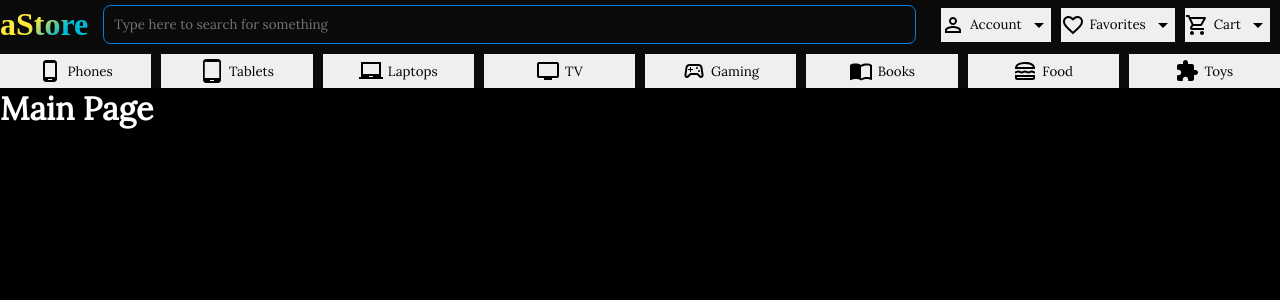
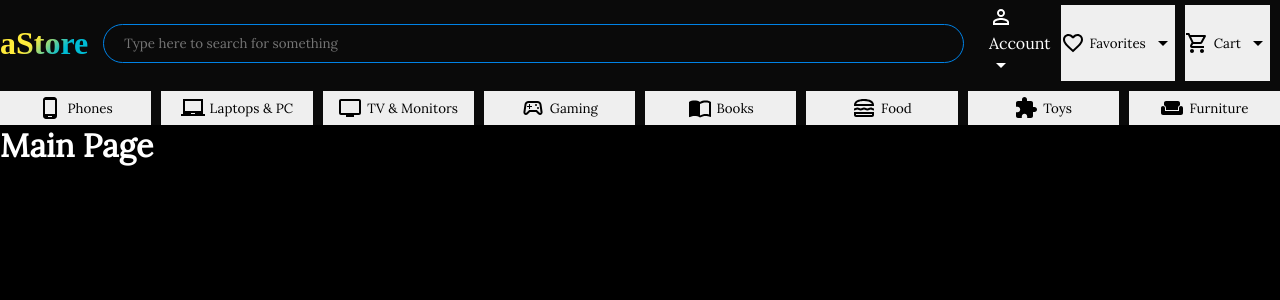
Before and after one commit to Xaphan64/aStore, a React (Create React App) app: page / in a window 1280 px wide. Shown: the top 300 px of the page. Built offline with nearby package versions, Linux system fonts and the light colour scheme; a web font is replaced by a local one.

Commit message:
multiple implements
created more pages like orders, favorites and add products

```diff
--- a/src/App.jsx
+++ b/src/App.jsx
@@ -12,6 +12,9 @@ import MainPage from "./components/pages/MainPage/MainPage";
 import Login from "./components/pages/Login/Login";
 import Register from "./components/pages/Register/Register";
 import Layout from "./components/layout/Layout/Layout";
+import Orders from "./components/pages/Orders/Orders";
+import Favorites from "./components/pages/Favorites/Favorites";
+import AddProducts from "./components/pages/AddProducts/AddProducts";
 
 // CONFIGURATION
 const App = () => {
@@ -34,6 +37,9 @@ const App = () => {
 
         <Route element={<Layout />}>
           <Route path="/" element={<MainPage />} />
+          <Route path="/orders" element={<Orders />} />
+          <Route path="/favorites" element={<Favorites />} />
+          <Route path="/add-products" element={<AddProducts />} />
         </Route>
       </Routes>
     </Router>
--- /dev/null
+++ b/src/components/assets/MUI-icons.js
@@ -0,0 +1,39 @@
+//register
+import InfoOutlinedIcon from "@mui/icons-material/InfoOutlined";
+
+//login
+import GoogleIcon from "@mui/icons-material/Google";
+
+//header
+import ShoppingCartOutlinedIcon from "@mui/icons-material/ShoppingCartOutlined";
+import FavoriteBorderOutlinedIcon from "@mui/icons-material/FavoriteBorderOutlined";
+import PersonOutlineOutlinedIcon from "@mui/icons-material/PersonOutlineOutlined";
+import PhoneAndroidOutlinedIcon from "@mui/icons-material/PhoneAndroidOutlined";
+import LaptopChromebookOutlinedIcon from "@mui/icons-material/LaptopChromebookOutlined";
+import TvIcon from "@mui/icons-material/Tv";
+import SportsEsportsOutlinedIcon from "@mui/icons-material/SportsEsportsOutlined";
+import ImportContactsOutlinedIcon from "@mui/icons-material/ImportContactsOutlined";
+import LunchDiningOutlinedIcon from "@mui/icons-material/LunchDiningOutlined";
+import ExtensionIcon from "@mui/icons-material/Extension";
+import ArrowDropDownIcon from "@mui/icons-material/ArrowDropDown";
+import WeekendIcon from "@mui/icons-material/Weekend";
+
+//register export
+export const warningIcon = <InfoOutlinedIcon />;
+
+//login export
+export const googleIcon = <GoogleIcon />;
+
+//header export
+export const profileIcon = <PersonOutlineOutlinedIcon />;
+export const favoriteIcon = <FavoriteBorderOutlinedIcon />;
+export const cartIcon = <ShoppingCartOutlinedIcon />;
+export const dropdownIcon = <ArrowDropDownIcon />;
+export const phoneIcon = <PhoneAndroidOutlinedIcon />;
+export const laptopIcon = <LaptopChromebookOutlinedIcon />;
+export const tvIcon = <TvIcon />;
+export const gamingIcon = <SportsEsportsOutlinedIcon />;
+export const booksIcon = <ImportContactsOutlinedIcon />;
+export const foodIcon = <LunchDiningOutlinedIcon />;
+export const toysIcon = <ExtensionIcon />;
+export const furnitureIcon = <WeekendIcon />;
--- /dev/null
+++ b/src/components/layout/Header/Dropdown.jsx
@@ -0,0 +1,53 @@
+// ASSETS
+
+// STYLES
+
+// LIBRARIES
+import { useNavigate } from "react-router-dom";
+
+// MISC
+
+// COMPONENTS
+
+// CONFIGURATION
+
+// PROPERTIES
+
+// API REQUESTS
+
+// LIBRARY CONSTANTS
+const account = localStorage.getItem("Username");
+// const navigate = useNavigate();
+
+// STATE CONSTANTS
+
+// LIFE CYCLE
+
+// EVENT HANDLERS
+export const DropdownAccount = () => {
+  return (
+    <div className="dropdown-account">
+      <span>Hello, {account}</span>
+
+      <ul>
+        <li
+        // onClick={() => navigate("/orders")}
+        >
+          My Orders
+        </li>
+        <li
+        // onClick={() => navigate("/favorites")}
+        >
+          My Favorites
+        </li>
+        <li
+        // onClick={() => navigate("/add-products")}
+        >
+          Add Products
+        </li>
+      </ul>
+
+      <span>Logout</span>
+    </div>
+  );
+};
--- a/src/components/layout/Header/Header.jsx
+++ b/src/components/layout/Header/Header.jsx
@@ -1,28 +1,20 @@
 // ASSETS
-import ShoppingCartOutlinedIcon from "@mui/icons-material/ShoppingCartOutlined";
-import FavoriteBorderOutlinedIcon from "@mui/icons-material/FavoriteBorderOutlined";
-import PersonOutlineOutlinedIcon from "@mui/icons-material/PersonOutlineOutlined";
-import PhoneAndroidOutlinedIcon from "@mui/icons-material/PhoneAndroidOutlined";
-import TabletAndroidOutlinedIcon from "@mui/icons-material/TabletAndroidOutlined";
-import LaptopChromebookOutlinedIcon from "@mui/icons-material/LaptopChromebookOutlined";
-import TvIcon from "@mui/icons-material/Tv";
-import SportsEsportsOutlinedIcon from "@mui/icons-material/SportsEsportsOutlined";
-import ImportContactsOutlinedIcon from "@mui/icons-material/ImportContactsOutlined";
-import LunchDiningOutlinedIcon from "@mui/icons-material/LunchDiningOutlined";
-import ExtensionIcon from "@mui/icons-material/Extension";
-import ArrowDropDownIcon from "@mui/icons-material/ArrowDropDown";
+import { profileIcon, favoriteIcon, cartIcon, dropdownIcon, phoneIcon, laptopIcon } from "../../assets/MUI-icons";
+import { tvIcon, gamingIcon, booksIcon, foodIcon, toysIcon, furnitureIcon } from "../../assets/MUI-icons";
 
 // STYLES
 import "./Header.scss";
 
 // LIBRARIES
 import { useNavigate } from "react-router-dom";
+import { useState } from "react";
 
 // MISC
 
 // COMPONENTS
 import CustomInput from "../../atoms/CustomInput";
 import CustomButton from "../../atoms/CustomButton";
+import { DropdownAccount } from "./Dropdown";
 
 // CONFIGURATION
 const Header = () => {
@@ -33,10 +25,19 @@ const Header = () => {
   // LIBRARY CONSTANTS
   const navigate = useNavigate();
   // STATE CONSTANTS
+  const [isDropdownVisible, setIsDropdownVisible] = useState(false);
 
   // LIFE CYCLE
 
   // EVENT HANDLERS
+  const handlerMouseEnter = () => {
+    setIsDropdownVisible(true);
+  };
+
+  const handleMouseLeave = () => {
+    setIsDropdownVisible(false);
+  };
+
   return (
     <div className="header-container">
       <div className="header-row one">
@@ -47,65 +48,67 @@ const Header = () => {
         <CustomInput placeholder="Type here to search for something" />
 
         <div className="login-right-buttons">
+          <div onMouseEnter={handlerMouseEnter} onMouseLeave={handleMouseLeave}>
+            {profileIcon}
+            <span>Account</span>
+            {dropdownIcon}
+
+            {isDropdownVisible && <DropdownAccount />}
+          </div>
+
           <CustomButton>
-            <PersonOutlineOutlinedIcon />
-            <span>Account</span>
-            <ArrowDropDownIcon />
+            {favoriteIcon}
+            <span>Favorites</span>
+            {dropdownIcon}
           </CustomButton>
 
           <CustomButton>
-            <FavoriteBorderOutlinedIcon />
-            <span>Favorites</span>
-            <ArrowDropDownIcon />
-          </CustomButton>
-
-          <CustomButton>
-            <ShoppingCartOutlinedIcon />
+            {cartIcon}
             <span>Cart</span>
-            <ArrowDropDownIcon />
+            {dropdownIcon}
           </CustomButton>
         </div>
       </div>
 
       <div className="header-row two">
         <CustomButton>
-          <PhoneAndroidOutlinedIcon />
+          {phoneIcon}
           <span>Phones</span>
         </CustomButton>
 
         <CustomButton>
-          <TabletAndroidOutlinedIcon />
-          <span>Tablets</span>
+          {laptopIcon}
+          <span>Laptops & PC</span>
         </CustomButton>
 
         <CustomButton>
-          <LaptopChromebookOutlinedIcon />
-          <span>Laptops</span>
+          {tvIcon}
+          <span>TV & Monitors</span>
         </CustomButton>
 
         <CustomButton>
-          <TvIcon />
-          <span>TV</span>
-        </CustomButton>
-
-        <CustomButton>
-          <SportsEsportsOutlinedIcon />
+          {gamingIcon}
           <span>Gaming</span>
         </CustomButton>
 
         <CustomButton>
-          <ImportContactsOutlinedIcon />
+          {booksIcon}
           <span>Books</span>
         </CustomButton>
 
         <CustomButton>
-          <LunchDiningOutlinedIcon />
+          {foodIcon}
           <span>Food</span>
         </CustomButton>
 
         <CustomButton>
-          <ExtensionIcon />
+          {toysIcon}
           <span>Toys</span>
+        </CustomButton>
+
+        <CustomButton>
+          {furnitureIcon}
+          <span>Furniture</span>
         </CustomButton>
       </div>
     </div>
--- a/src/components/layout/Header/Header.scss
+++ b/src/components/layout/Header/Header.scss
@@ -26,8 +26,8 @@
       color: white;
       background-color: rgb(10, 10, 10);
       border: 1px solid #0082e6;
-      border-radius: 7.5px;
-      padding: 10px 10px;
+      border-radius: 20px;
+      padding: 10px 20px;
       width: 100%;
 
       &:focus {
@@ -41,6 +41,12 @@
       display: flex;
       gap: 10px;
       padding: 0 10px;
+
+      .dropdown-account {
+        background: #fff;
+        box-shadow: 0px 10px 30px 0px rgba(82, 63, 105, 0.05);
+        transition: all linear 0.3s;
+      }
     }
 
     button {
--- /dev/null
+++ b/src/components/pages/AddProducts/AddProducts.jsx
@@ -0,0 +1,31 @@
+// ASSETS
+
+// STYLES
+
+// LIBRARIES
+
+// MISC
+
+// COMPONENTS
+
+// CONFIGURATION
+const AddProducts = () => {
+  // PROPERTIES
+
+  // API REQUESTS
+
+  // LIBRARY CONSTANTS
+
+  // STATE CONSTANTS
+
+  // LIFE CYCLE
+
+  // EVENT HANDLERS
+  return (
+    <div>
+      <h1>Add Products</h1>
+    </div>
+  );
+};
+
+export default AddProducts;
--- /dev/null
+++ b/src/components/pages/Favorites/Favorites.jsx
@@ -0,0 +1,31 @@
+// ASSETS
+
+// STYLES
+
+// LIBRARIES
+
+// MISC
+
+// COMPONENTS
+
+// CONFIGURATION
+const Favorites = () => {
+  // PROPERTIES
+
+  // API REQUESTS
+
+  // LIBRARY CONSTANTS
+
+  // STATE CONSTANTS
+
+  // LIFE CYCLE
+
+  // EVENT HANDLERS
+  return (
+    <div>
+      <h1>My Favorites</h1>
+    </div>
+  );
+};
+
+export default Favorites;
--- /dev/null
+++ b/src/components/pages/Orders/Orders.jsx
@@ -0,0 +1,31 @@
+// ASSETS
+
+// STYLES
+
+// LIBRARIES
+
+// MISC
+
+// COMPONENTS
+
+// CONFIGURATION
+const Orders = () => {
+  // PROPERTIES
+
+  // API REQUESTS
+
+  // LIBRARY CONSTANTS
+
+  // STATE CONSTANTS
+
+  // LIFE CYCLE
+
+  // EVENT HANDLERS
+  return (
+    <div>
+      <h1>My Orders</h1>
+    </div>
+  );
+};
+
+export default Orders;
```
Also changed, not shown: src/components/atoms/CustomDropdown.jsx (added, +39 -0 lines), src/components/pages/Login/Login.jsx (+4 -5 lines), src/components/pages/Register/Register.jsx (+6 -10 lines).
